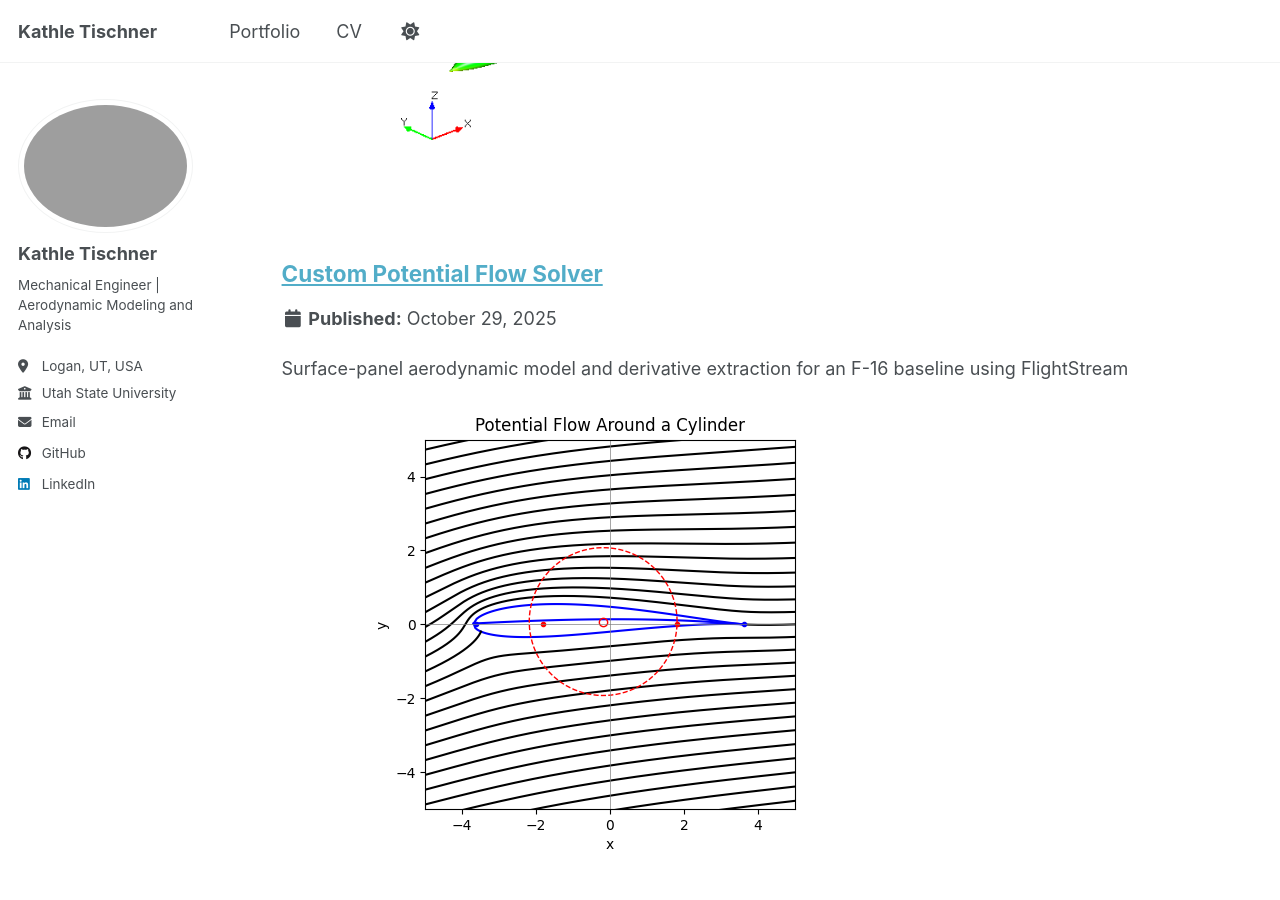
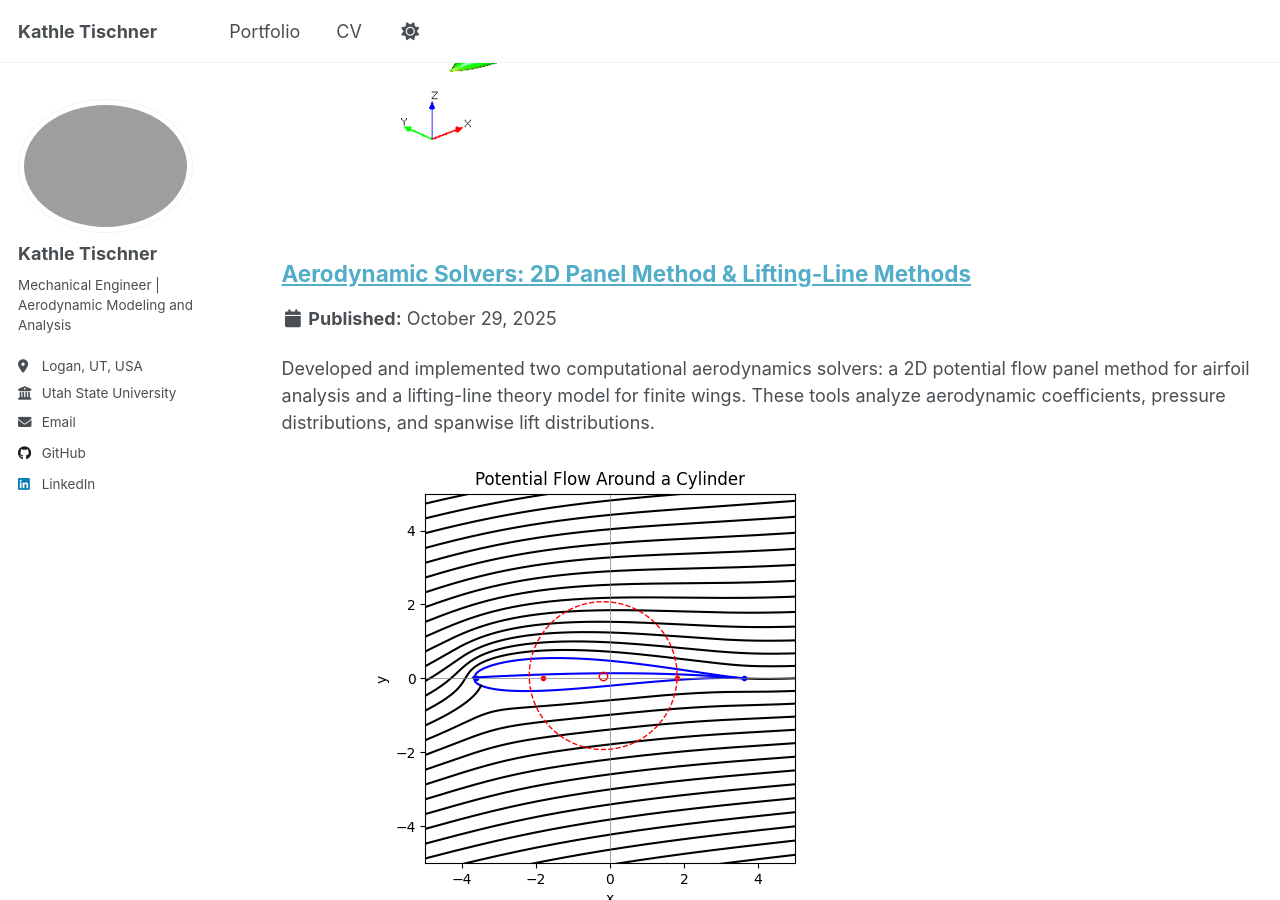
Before and after one commit to kathlet/kathlet.github.io, a Jekyll site: the page built from _pages/portfolio.html, in a window 1280 px wide and 900 px high, scrolled down 608 px. Built offline with Jekyll 4.4.1, drawn with Linux system fonts in a browser that asks for light colours; a script that is not in the unit is left out; part of the change alters nothing that is shown.

Commit message:
Adding in Wing Project

```diff
--- a/_portfolio/project-2-potential-flow.md
+++ b/_portfolio/project-2-potential-flow.md
@@ -1,26 +1,50 @@
 ---
-title: "Custom Potential Flow Solver"
-excerpt: "Surface-panel aerodynamic model and derivative extraction for an F-16 baseline using FlightStream<br/><img src='/images/potential_flow_airfoil.png'>"
+title: "Aerodynamic Solvers: 2D Panel Method & Lifting-Line Methods"
+excerpt: "Developed and implemented two computational aerodynamics solvers: a 2D potential flow panel method for airfoil analysis and a lifting-line theory model for finite wings. These tools analyze aerodynamic coefficients, pressure distributions, and spanwise lift distributions.<br/><img src='/images/potential_flow_airfoil.png'>"
 collection: portfolio
 ---
 
 ### Project Overview
 
+This project showcases the development of two foundational aerodynamics solvers in Python, built from fundamental principles. The first is a 2D potential flow solver (a panel method) used to analyze airfoil sections. The second is a 3D lifting-line theory (LLT) solver for finite wings.
 
+Together, these tools demonstrate a comprehensive approach to modeling and predicting aerodynamic performance, from 2D pressure distributions and lift curves to 3D spanwise lift distributions and wing performance.
+
+### 2D Airfoil Panel Method
+
+The first part of this project involved creating a 2D panel method solver. The objective was to create a robust tool capable of modeling inviscid, incompressible flow over arbitrary 2D airfoils to predict their aerodynamic properties.
 
 ![Potential Flow Over a Cylindar](/images/potential_flow_cylinder.png){:loading="lazy"}
 
-### Objectives
-
-
+This solver's capabilities are demonstrated in the included PDF report, which covers a variety of examples showcasing the functionality of the solver.
 
 ![Potential Flow Over an Airfoil](/images/potential_flow_airfoil.png){:loading="lazy"}
 
-### Functionality
-
+Functionality
+-----
+* ***Streamline Visualization:*** Plots potential flow streamlines around various airfoil geometries (like the NACA 2412, 2421, and 0015) at different angles of attack to visualize flow behavior.
+* ***Lift Curve Validation:*** Generates lift-curve slopes ($C_L$ vs. $\alpha$) and validates them against experimental data, thin airfoil theory, and other established solvers like XFOIL.
+* ***Pressure Distribution:*** Calculates and plots the pressure coefficient ($C_p$) distribution over an airfoil's surface. This is essential for identifying regions of high and low pressure and for calculating the overall lift.
 
 ![Pressure Plot Over an Airfoil](/images/pressure_plot.png){:loading="lazy"}
 
+### Lifting-Line Theory
+
+The second part of this project, expands the 2D analysis to a 3D finite wing using Prandtl's Lifting-Line Theory (LLT). This model is crucial for understanding the effects of finite span, including induced drag and spanwise lift distribution.
+
+![Example Output from the Lifting-Line Code](/images/wing_project.png){:loading="lazy"}
+
+Key Functionality:
+-----
+* ***Fourier Series Solution:*** Solves for the wing's circulation distribution by representing it as a Fourier series. This allows for the calculation of aerodynamic coefficients from a set of Fourier coefficients ($a, b, c, d$).
+* ***Spanwise Lift Distribution:*** Plots the distribution of lift across the wingspan ($z/b$) and, most importantly, decomposes the total lift into its fundamental components.
+* ***Component Analysis:*** The solver isolates the aerodynamic contributions from:
+    * ***Symmetric Loading:*** Wing planform geometry (angle of attack) and wing twist (washout).
+    * ***Asymmetric Loading:*** Control surface deflection (ailerons) and vehicle motion (roll rate).
+* ***Aerodynamic Coefficients:*** Integrates the spanwise distributions to find the total wing's aerodynamic coefficients, including the lift coefficient ($C_L$), induced drag coefficient ($C_{Di}$), rolling moment coefficient ($C_l$), and yawing moment coefficient ($C_n$).
+* ***Planform Visualization:*** Includes a plotting function to visualize the wing's planform geometry, taper, and aileron locations.
 
 
+### Full 2D Solver Report
+
 <div style="position:relative;padding-bottom:140%;height:0;overflow:hidden;"> <iframe src="{{ '/files/A11_A26.pdf' | relative_url }}" style="position:absolute;top:0;left:0;width:100%;height:100%;" frameborder="0"></iframe> </div> <p><a href="{{ '/files/A11_A26.pdf' | relative_url }}">Download the PDF (A11–A26)</a></p>
```
Also changed, not shown: images/wing_project.png (added).
